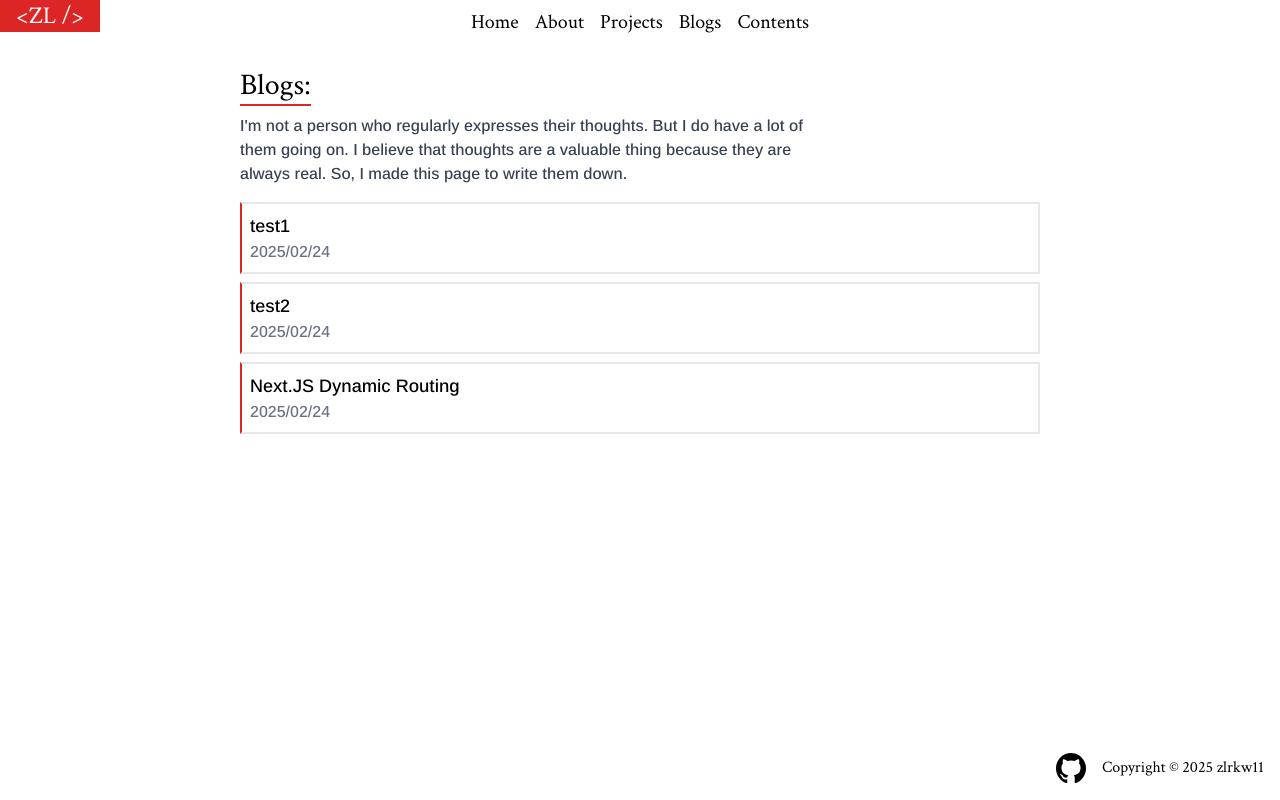
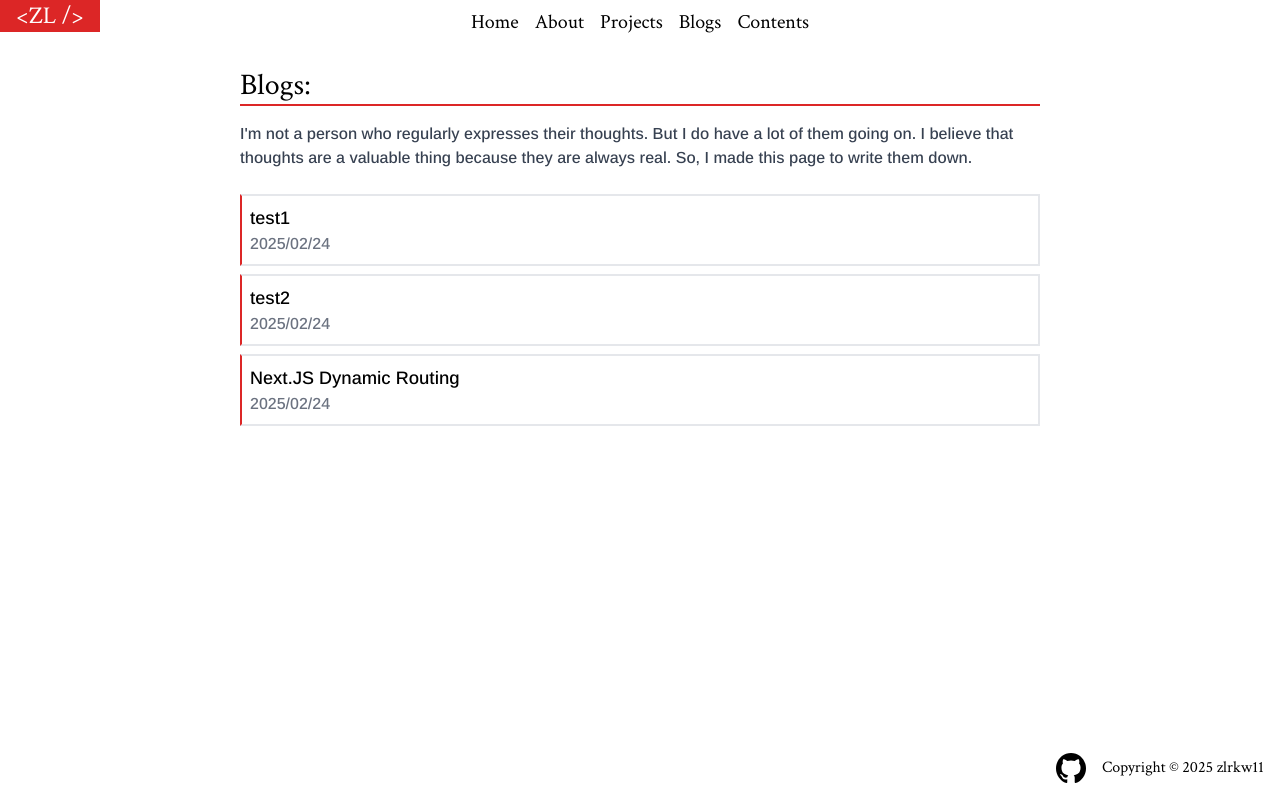
Before and after one commit to zlrkw11/zl-v2, a Next.js app: page /blogs in a window 1280 px wide. Built offline with nearby package versions, Linux system fonts and the light colour scheme.

Commit message:
minor details

```diff
--- a/app/blogs/page.tsx
+++ b/app/blogs/page.tsx
@@ -15,14 +15,14 @@ const Blogs = async () => {
   const blogs = JSON.parse(fileData);
 
   return (
-    <div className={`flex flex-col md:w-[800px] gap-2 text-gray-700 m-2`}>
+    <div className={`flex flex-col md:w-[800px] gap-4 text-gray-700 m-2 `}>
       <div className="md:min-w-[700px] flex flex-col justify-start">
-        <h1 className="text-3xl text-black border-b-red-600 border-b-2 mr-auto">
+        <h1 className="text-3xl md:min-w-[800px] text-black border-b-red-600 border-b-2 mr-auto">
           Blogs:
         </h1>
       </div>
 
-      <p className={`mb-2 md:max-w-[600px] ${ArimoFont.className} `}>
+      <p className={`mb-2 md:max-w-[800px] ${ArimoFont.className} `}>
         I'm not a person who regularly expresses their thoughts. But I do have a
         lot of them going on. I believe that thoughts are a valuable thing
         because they are always real. So, I made this page to write them down.
```
